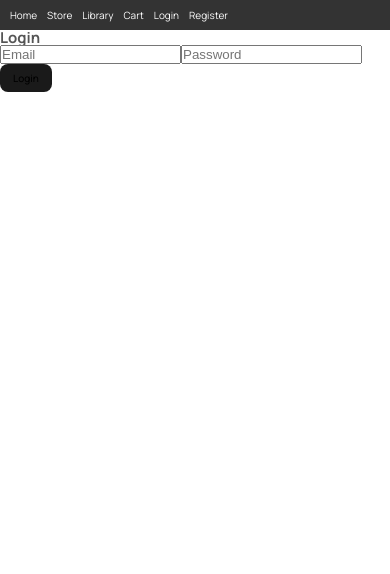
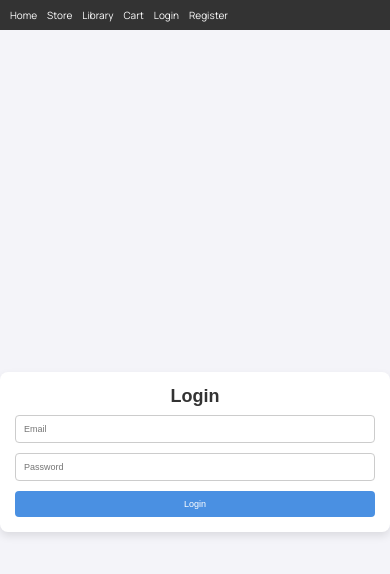
Before and after one commit to Owiti95/booked_client, a React (Vite) app: page /login in a window 390 px wide. Shown: the top 574 px of the page. Built offline with nearby package versions, Linux system fonts and the light colour scheme.

Commit message:
logout in Navbar, redirect to login after reg

```diff
--- a/src/App.jsx
+++ b/src/App.jsx
@@ -1,8 +1,7 @@
-
 import React from "react";
-import { BrowserRouter, Routes, Route } from "react-router-dom";
+import { BrowserRouter, Routes, Route, Navigate } from "react-router-dom";
 import Store from "./pages/store/Store";
-import Library from "./pages/library/Library"
+import Library from "./pages/library/Library";
 import Login from "./pages/login/Login";
 import Register from "./pages/register/Register";
 import CartCheckout from "./pages/cart_checkout/CartCheckout";
@@ -10,8 +9,10 @@ import { UserProvider } from "./pages/UserContext";
 import Navbar from "./components/navbar/Navbar";
 import Home from "./pages/home/Home";
 
+const App = () => {
+  // Check if the user is registered (using localStorage for simplicity)
+  const isRegistered = localStorage.getItem("isRegistered");
 
-const App = () => {
   return (
     <UserProvider>
       <BrowserRouter>
@@ -22,7 +23,12 @@ const App = () => {
           <Route path="/library" element={<Library />} />
           <Route path="/cart" element={<CartCheckout />} />
           <Route path="/login" element={<Login />} />
-          <Route path="/register" element={<Register />} />
+
+          {/* Conditionally render the Register route */}
+          <Route
+            path="/register"
+            element={isRegistered ? <Navigate to="/login" replace /> : <Register />}
+          />
         </Routes>
       </BrowserRouter>
     </UserProvider>
--- a/src/components/navbar/Navbar.jsx
+++ b/src/components/navbar/Navbar.jsx
@@ -1,40 +1,84 @@
-import React from 'react';
-import { Link } from 'react-router-dom';
+import React, { useContext } from "react";
+import { Link, useNavigate } from "react-router-dom";
+import { UserContext } from "../../pages/UserContext";
 
 function Navbar() {
+  const { currentUser, setCurrentUser } = useContext(UserContext);
+  const navigate = useNavigate();
+
+  const handleLogout = () => {
+    // Remove token and user details
+    localStorage.removeItem("token");
+    setCurrentUser(null);
+
+    // Redirect to login page
+    navigate("/login");
+  };
+
   return (
-    <nav style={{ padding: '1rem', backgroundColor: '#333', color: '#fff' }}>
-      <ul style={{ display: 'flex', gap: '1rem', listStyle: 'none', margin: 0 }}>
+    <nav style={{ padding: "1rem", backgroundColor: "#333", color: "#fff" }}>
+      <ul
+        style={{
+          display: "flex",
+          gap: "1rem",
+          listStyle: "none",
+          margin: 0,
+        }}
+      >
         <li>
-          <Link to="/" style={{ color: '#fff', textDecoration: 'none' }}>
+          <Link to="/" style={{ color: "#fff", textDecoration: "none" }}>
             Home
           </Link>
         </li>
         <li>
-          <Link to="/store" style={{ color: '#fff', textDecoration: 'none' }}>
+          <Link to="/store" style={{ color: "#fff", textDecoration: "none" }}>
             Store
           </Link>
         </li>
         <li>
-          <Link to="/library" style={{ color: '#fff', textDecoration: 'none' }}>
+          <Link to="/library" style={{ color: "#fff", textDecoration: "none" }}>
             Library
           </Link>
         </li>
         <li>
-          <Link to="/cart" style={{ color: '#fff', textDecoration: 'none' }}>
+          <Link to="/cart" style={{ color: "#fff", textDecoration: "none" }}>
             Cart
           </Link>
         </li>
+        {!currentUser ? (
+          <>
             <li>
-          <Link to="/login" style={{ color: '#fff', textDecoration: 'none' }}>
+              <Link
+                to="/login"
+                style={{ color: "#fff", textDecoration: "none" }}
+              >
                 Login
               </Link>
             </li>
             <li>
-          <Link to="/register" style={{ color: '#fff', textDecoration: 'none' }}>
+              <Link
+                to="/register"
+                style={{ color: "#fff", textDecoration: "none" }}
+              >
                 Register
               </Link>
             </li>
+          </>
+        ) : (
+          <li>
+            <button
+              onClick={handleLogout}
+              style={{
+                color: "#fff",
+                background: "none",
+                border: "none",
+                cursor: "pointer",
+              }}
+            >
+              Logout
+            </button>
+          </li>
+        )}
       </ul>
     </nav>
   );
--- a/src/pages/login/Login.jsx
+++ b/src/pages/login/Login.jsx
@@ -1,3 +1,6 @@
+import "./login.css";
+
+
 import React, { useState, useContext } from "react";
 import axios from "axios";
 import { UserContext } from "../UserContext";
@@ -72,3 +75,4 @@ const Login = () => {
 };
 
 export default Login;
+``
--- a/src/pages/login/login.css
+++ b/src/pages/login/login.css
@@ -0,0 +1,87 @@
+/* Container for the login page */
+.login-container {
+    display: flex;
+    justify-content: center;
+    align-items: center;
+    height: 100vh;
+    background-color: #f4f4f9;
+    font-family: Arial, sans-serif;
+    margin: 0;
+    padding: 0;
+  }
+
+  /* Wrapper for the login form */
+  .login-form-wrapper {
+    background-color: #ffffff;
+    padding: 2rem;
+    border-radius: 8px;
+    box-shadow: 0 4px 8px rgba(0, 0, 0, 0.1);
+    text-align: center;
+    width: 100%;
+    max-width: 400px;
+  }
+
+  /* Form header */
+  .login-form-wrapper h2 {
+    margin-bottom: 1rem;
+    font-size: 1.8rem;
+    color: #333333;
+  }
+
+  /* The login form itself */
+  .login-form {
+    display: flex;
+    flex-direction: column;
+    gap: 1rem;
+  }
+
+  /* Input fields styling */
+  .login-form input {
+    padding: 0.8rem;
+    border: 1px solid #cccccc;
+    border-radius: 4px;
+    font-size: 1rem;
+  }
+
+  /* Input focus effect */
+  .login-form input:focus {
+    outline: none;
+    border-color: #4a90e2;
+    box-shadow: 0 0 4px rgba(74, 144, 226, 0.5);
+  }
+
+  /* Submit button styling */
+  .login-button {
+    background-color: #4a90e2;
+    color: white;
+    border: none;
+    border-radius: 4px;
+    padding: 0.8rem;
+    font-size: 1rem;
+    cursor: pointer;
+    transition: background-color 0.3s ease;
+  }
+
+  /* Button hover effect */
+  .login-button:hover {
+    background-color: #357ab8;
+  }
+
+  /* Welcome message styling */
+  .login-form-wrapper h2 + h2 {
+    margin-top: 1rem;
+    font-size: 1.2rem;
+    color: #4caf50;
+  }
+
+  /* Responsive design */
+  @media (max-width: 600px) {
+    .login-form-wrapper {
+      padding: 1.5rem;
+    }
+
+    .login-form input,
+    .login-button {
+      font-size: 0.9rem;
+    }
+  }
--- a/src/pages/register/Register.jsx
+++ b/src/pages/register/Register.jsx
@@ -1,4 +1,5 @@
 import React, { useState } from "react";
+import { useNavigate } from "react-router-dom";
 import axios from "axios";
 
 const Register = () => {
@@ -6,13 +7,19 @@ const Register = () => {
   const [email, setEmail] = useState("");
   const [password, setPassword] = useState("");
   const [error, setError] = useState("");
+  const navigate = useNavigate();
 
   const handleSubmit = async (e) => {
     e.preventDefault();
     try {
       const response = await axios.post("http://127.0.0.1:5000/user/register", { name, email, password });
       console.log("Registration successful:", response.data);
-      // Redirect to login or events page after successful registration
+
+      // Set registration status in localStorage
+      localStorage.setItem("isRegistered", true);
+
+      // Redirect to login page
+      navigate("/login");
     } catch (err) {
       setError(err.response.data.error || "Registration failed.");
     }
```
Lines whose indentation alone changed are shown as unchanged.
